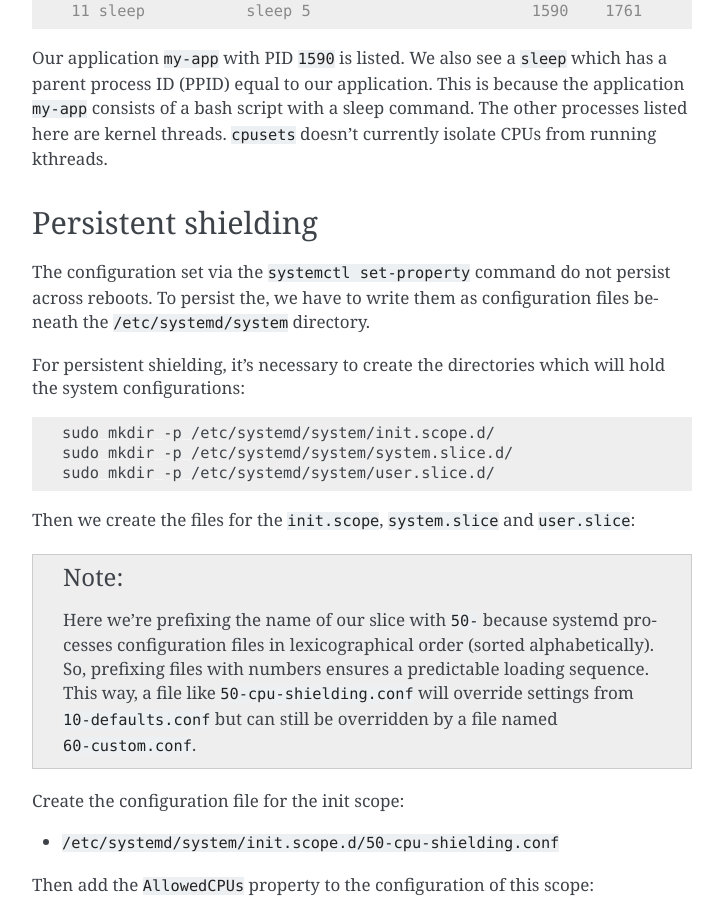
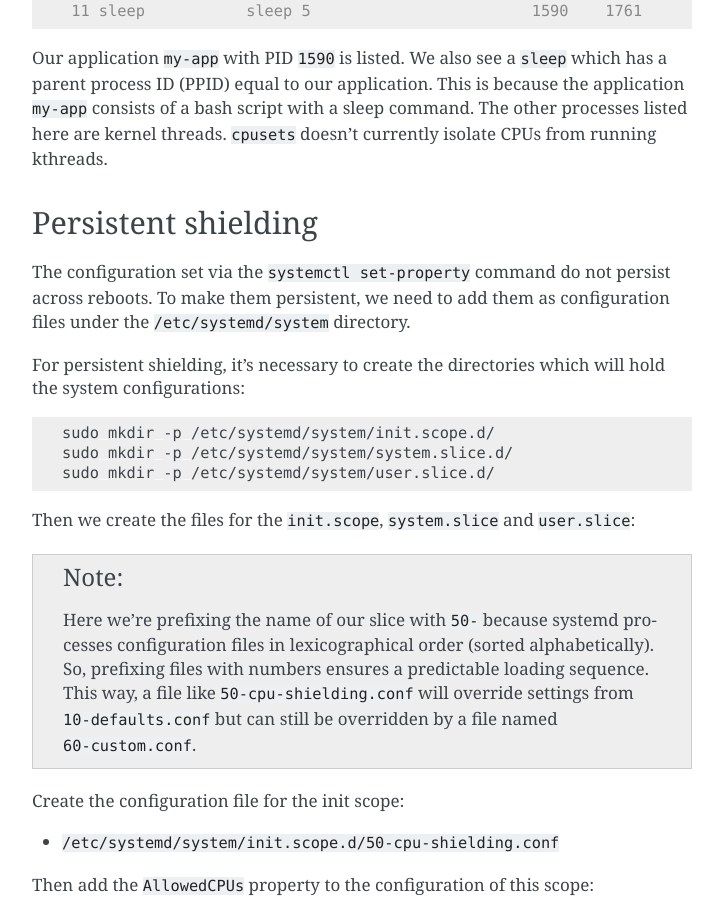
Before and after one commit to canonical/real-time-ubuntu-docs, a Sphinx documentation site: the page built from docs/how-to/using-cpusets.md, in a window 1280 px wide and 900 px high, scrolled down 2655 px. Shown: the whole window, without its empty margins (388-1111 px from the left). Built offline with Sphinx 7.4.7, drawn with Linux system fonts in a browser that asks for light colours.

Commit message:
refact: reword sentence
Signed-off-by: Lincoln Wallace <lincoln.wallace@canonical.com>

```diff
--- a/docs/how-to/using-cpusets.md
+++ b/docs/how-to/using-cpusets.md
@@ -112,7 +112,7 @@ The other processes listed here are kernel threads.
 ## Persistent shielding
 
 The configuration set via the `systemctl set-property` command do not persist across reboots.
-To persist the, we have to write them as configuration files beneath the `/etc/systemd/system` directory.
+To make them persistent, we need to add them as configuration files under the `/etc/systemd/system` directory.
 
 For persistent shielding, it's necessary to create the directories which will hold the system configurations:
 
```
